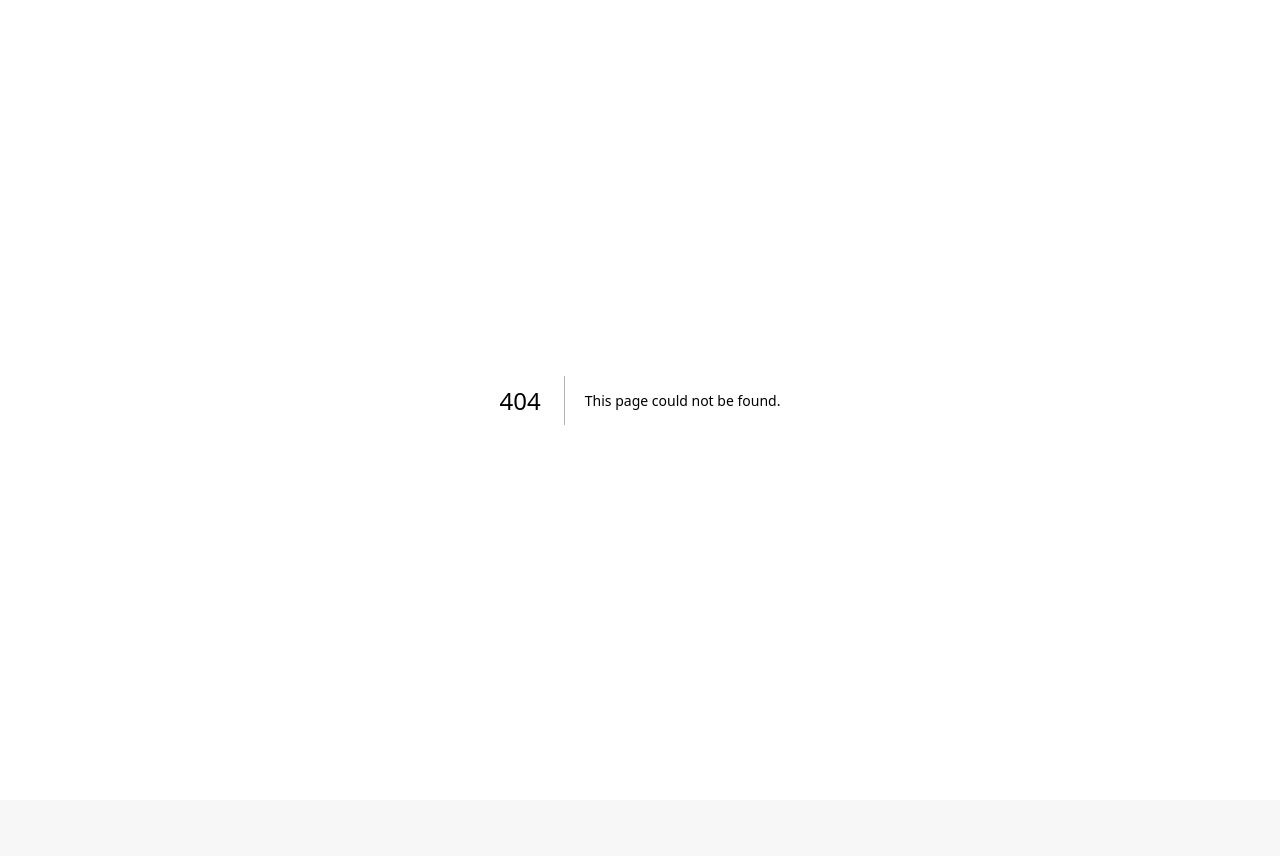
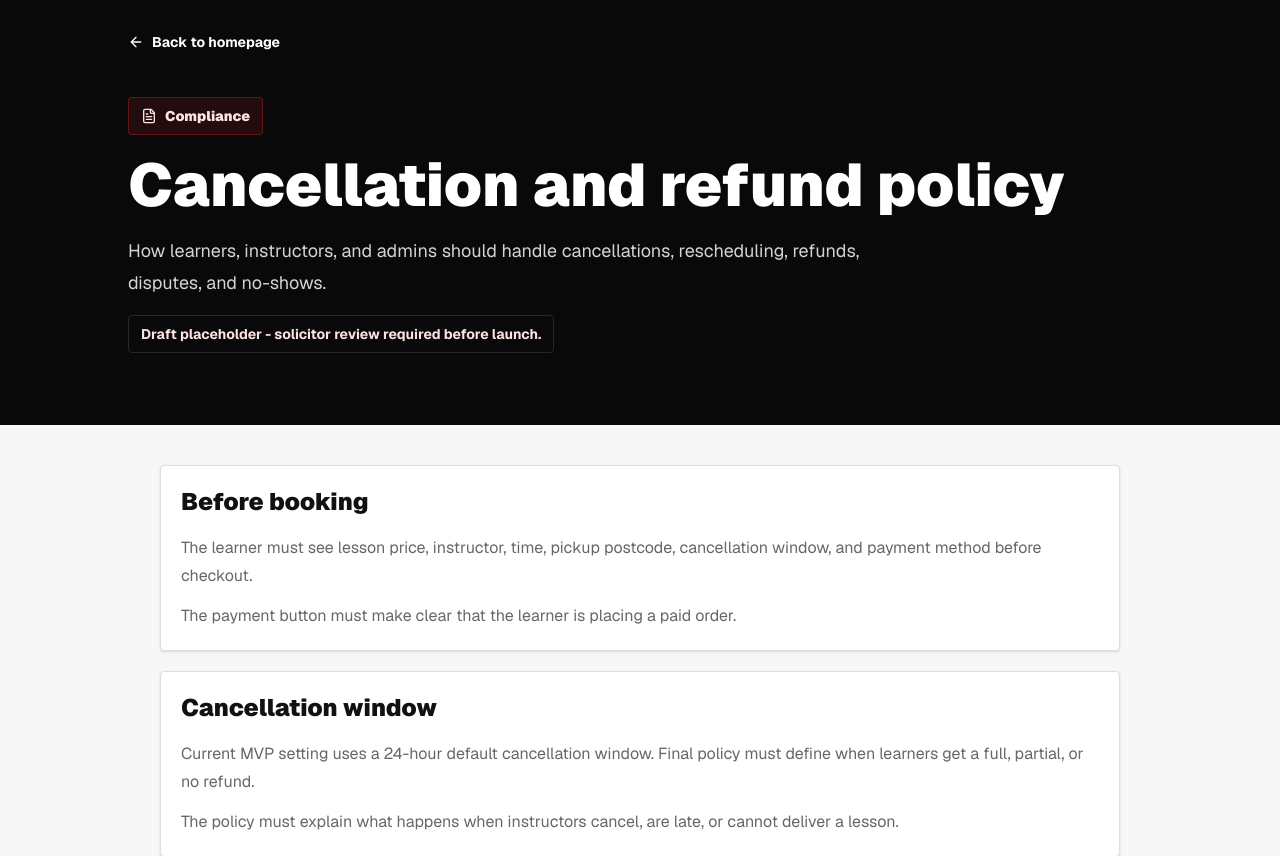
Before and after one commit to LDrivingAcademy/LDA, a Next.js app: page /cancellation-policy in a window 1280 px wide. Before the commit this address had no page. Shown: the top 856 px of the page. Before the commit the page ends 800 px from the top, so only its background shows below. Built offline with nearby package versions, Linux system fonts and the light colour scheme.

Commit message:
Add cancellation policy page route

```diff
--- /dev/null
+++ b/src/app/cancellation-policy/page.tsx
@@ -0,0 +1,6 @@
+import { LegalPage } from "@/components/legal-page";
+import { legalPages } from "@/lib/legal-content";
+
+export default function CancellationPolicyPage() {
+  return <LegalPage content={legalPages.cancellation} />;
+}
```
